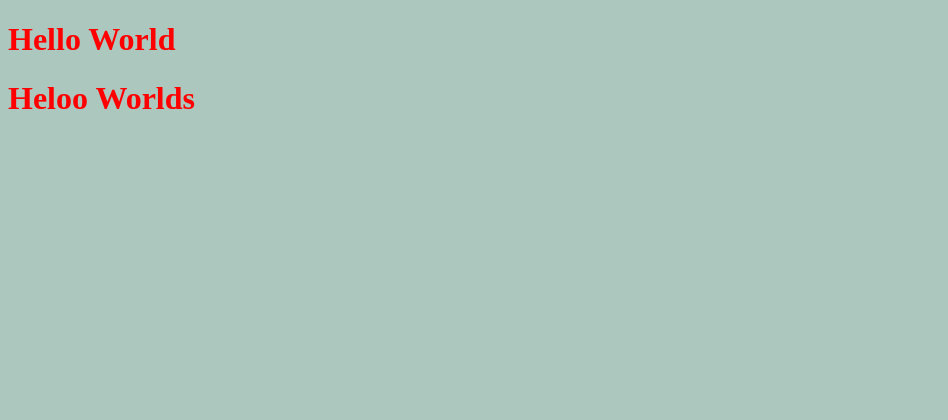
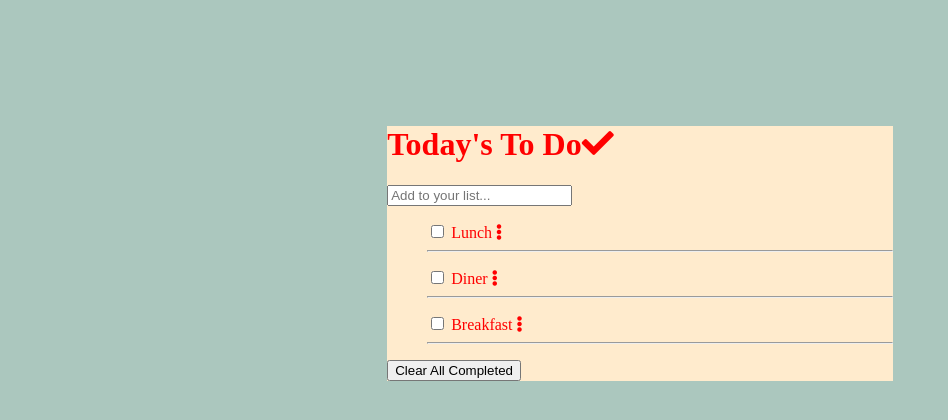
Before and after one commit to brytebee/To-do_, a website built with webpack: page src/index.html in a window 1280 px wide. Shown: the whole page, without its empty margins (0-948 px from the left). Built offline with nearby package versions, Linux system fonts and the light colour scheme.

Commit message:
Add content, static list and populateRoot function to dynamically populate the page with static list and basic styling

```diff
--- a/src/index.html
+++ b/src/index.html
@@ -5,11 +5,17 @@
   <meta charset="utf-8" />
   <meta name="viewport" content="width=device-width, initial-scale=1.0">
   <title>Development</title>
+  <link rel="stylesheet" href="https://pro.fontawesome.com/releases/v5.10.0/css/all.css"
+    integrity="sha384-AYmEC3Yw5cVb3ZcuHtOA93w35dYTsvhLPVnYs9eStHfGJvOvKxVfELGroGkvsg+p" crossorigin="anonymous" />
 </head>
 
 <body>
-  <div id="root"></div>
-  <h1>Heloo Worlds</h1>
+  <div class="card">
+    <h1>Today's To Do<i class="fas fa-check"></i></h1>
+    <input type="text" name="addItem" class="addList" placeholder="Add to your list...">
+    <div id="root"></div>
+    <button class="clear">Clear All Completed</button>
+  </div>
   <script src="./src/index.js"></script>
 </body>
 
--- a/src/index.js
+++ b/src/index.js
@@ -1,6 +1,40 @@
 import './style.css';
 
 const root = document.querySelector('#root');
-const h1 = document.createElement('h1');
-h1.textContent = 'Hello World';
-root.append(h1);
+
+const lists = [
+  {
+    description: 'Breakfast',
+    completed: false,
+    index: 15,
+  },
+  {
+    description: 'Lunch',
+    completed: false,
+    index: 10,
+  },
+  {
+    description: 'Diner',
+    completed: false,
+    index: 12,
+  },
+].sort((a, b) => a.index - b.index);
+
+const populateRoot = (array) => {
+  array.forEach((item) => {
+    const ul = document.createElement('ul');
+    const li = document.createElement('li');
+    li.innerHTML = `<div class="list">
+  <input type="checkbox" name="check" class="check">
+  <span class="description">${item.description}</span>
+  <span class="options"><i class="fas fa-ellipsis-v"></i></span>
+  <span class="trash hidden"><i class="fa fa-trash" aria-hidden="true"></i></span>
+  <span class="done hidden"><i class="fas fa-check"></i></span>
+  <hr>
+</div>`;
+    ul.append(li);
+    root.append(ul);
+  });
+};
+
+populateRoot(lists);
--- a/src/style.css
+++ b/src/style.css
@@ -2,3 +2,16 @@ body {
   color: red;
   background-color: rgb(171, 199, 190);
 }
+
+li {
+  list-style: none;
+}
+
+.card {
+  margin: 10% 30%;
+  background-color: blanchedalmond;
+}
+
+.hidden {
+  display: none;
+}
```
Also changed, not shown: dist/index.html, 1 other file.
